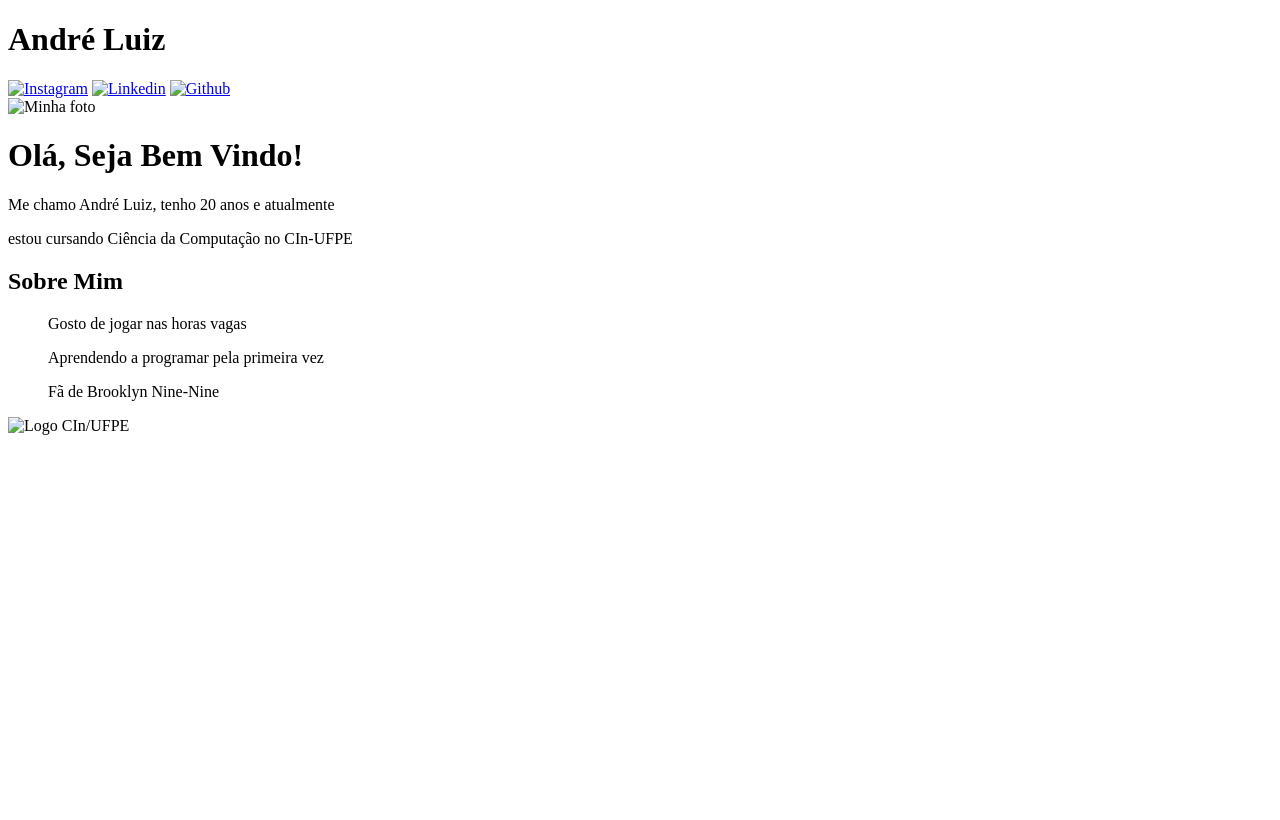
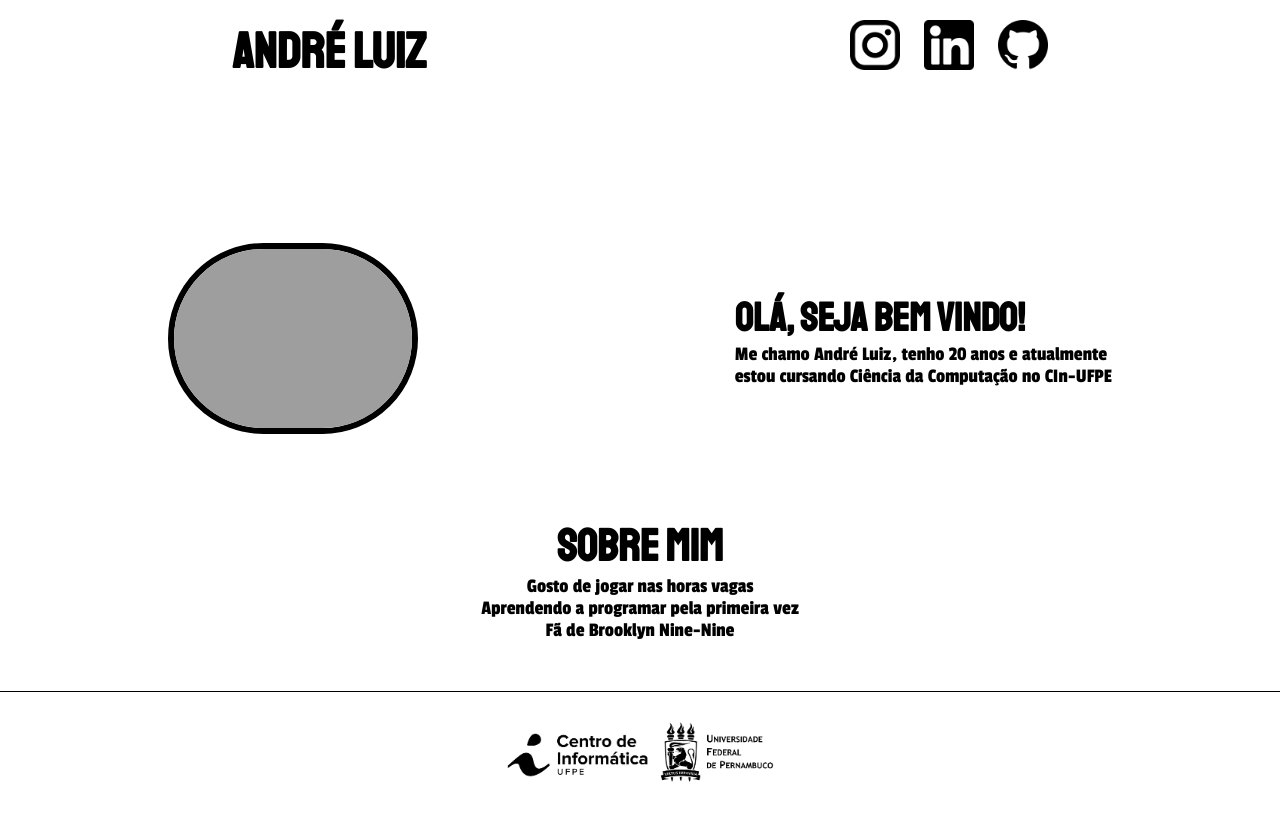
Before and after one commit to andrelzl/Projeto-IC, a plain HTML site: page index.html in a window 1280 px wide. Drawn offline with Linux system fonts and the light colour scheme; the site is published under a folder, as on GitHub Pages, so addresses that start at the root find nothing.

Commit message:
Update index.html

```diff
--- a/index.html
+++ b/index.html
@@ -4,7 +4,7 @@
     <meta charset="UTF-8">
     <meta http-equiv="X-UA-Compatible" content="IE=edge">
     <meta name="viewport" content="width=device-width, initial-scale=1.0">
-    <link rel="stylesheet" href="/style.css">
+    <link rel="stylesheet" href="./style.css">
     <title>Meu Portfólio</title>
 </head>
 <body>
@@ -13,15 +13,15 @@
             <h1 class="titulo-cabecalho">André Luiz</h1>
         </div>
         <div class="logo">
-            <a href="https://www.instagram.com/andreluizvlr/" target="_blank"><img class="logo1" src="/img/174855.png" alt="Instagram"></a>
-            <a href="https://www.linkedin.com/in/andr%C3%A9-luiz-95786821a/" target="_blank"><img class="logo2" src="/img/174857.png" alt="Linkedin"></a>
-            <a href="https://github.com/andrelzl" target="_blank"><img class="logo3" src="/img/Octicons-mark-github.svg.png" alt="Github"></a>
+            <a href="https://www.instagram.com/andreluizvlr/" target="_blank"><img class="logo1" src="./img/174855.png" alt="Instagram"></a>
+            <a href="https://www.linkedin.com/in/andr%C3%A9-luiz-95786821a/" target="_blank"><img class="logo2" src="./img/174857.png" alt="Linkedin"></a>
+            <a href="https://github.com/andrelzl" target="_blank"><img class="logo3" src="./img/Octicons-mark-github.svg.png" alt="Github"></a>
         </div>
     </header>
     <main class="container">
         <div class="parte-cima">
             <div class="minha-foto">
-                <img class="minha-foto-imagem" src="/img/20221023_090105.jpg" alt="Minha foto">
+                <img class="minha-foto-imagem" src="./img/20221023_090105.jpg" alt="Minha foto">
             </div>
             <div class="texto">
                 <H1 class="titulo-cima">Olá, Seja Bem Vindo!</H1>
@@ -42,7 +42,7 @@
     </main>
     <footer>
         <div class="imagem-logo-ufpe">
-            <img class="logo-ufpe" src="/img/Horizontal-Vermelho-Logotipo-CIn-UFPE.png" alt="Logo CIn/UFPE">
+            <img class="logo-ufpe" src="./img/Horizontal-Vermelho-Logotipo-CIn-UFPE.png" alt="Logo CIn/UFPE">
         </div>
     </footer>
 </body>
```
